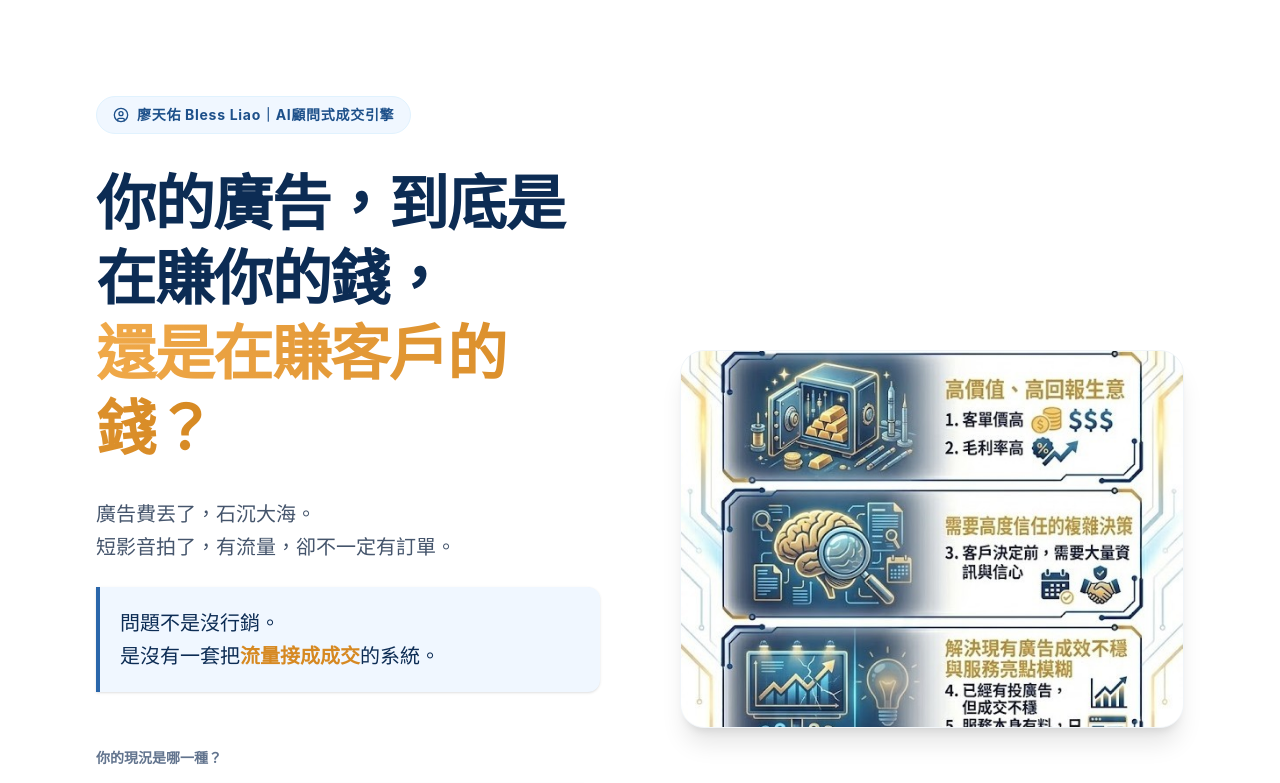
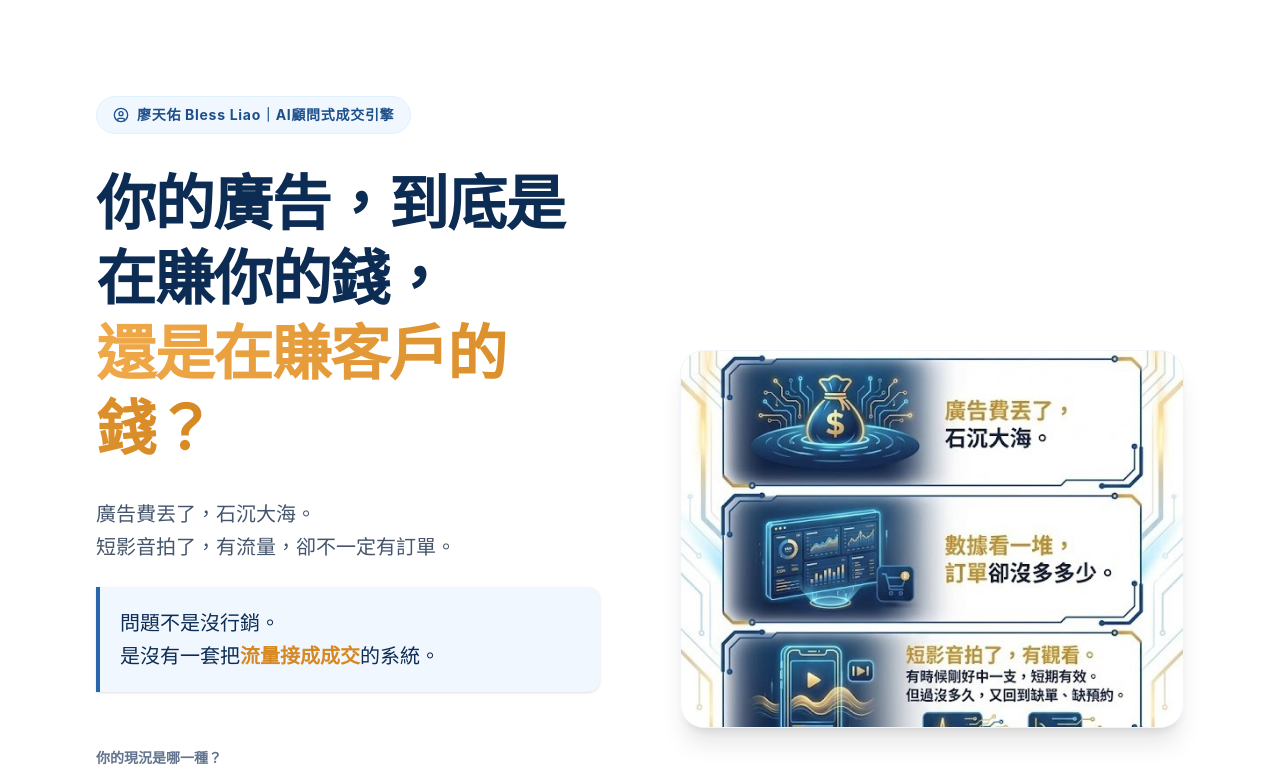
Before and after one commit to bless25min/AD, a React (Vite) app: page / in a window 1280 px wide. Shown: the top 783 px of the page. Built offline with nearby package versions, Linux system fonts and the light colour scheme.

Commit message:
Update HomePage.tsx

```diff
--- a/src/pages/HomePage.tsx
+++ b/src/pages/HomePage.tsx
@@ -106,7 +106,7 @@ export const HomePage = () => {
             <div className="w-full lg:w-1/2 relative">
               <div className="aspect-[4/5] md:aspect-square lg:aspect-[4/3] rounded-3xl bg-slate-50 border border-slate-100 overflow-hidden flex items-center justify-center relative group shadow-xl">
                 <div className="absolute inset-0 bg-gradient-to-br from-brand-100/30 to-transparent"></div>
-                <img src="/images/這套方式適合誰.jpg" alt="這套方式適合誰" className="absolute inset-0 w-full h-full object-cover opacity-95 transition-opacity hover:opacity-100" />
+                <img src="/images/共通點.jpg" alt="共通點" className="absolute inset-0 w-full h-full object-cover opacity-95 transition-opacity hover:opacity-100" />
               </div>
             </div>
           </div>
@@ -154,7 +154,6 @@ export const HomePage = () => {
                        你已經有做行銷，也接近目標。<br />
                        只是沒有讓客戶輕鬆的認識你，<span className="text-brand-600 font-bold block mt-1">自然而然的轉變成訂單。</span>
                     </p>
-                    <img src="/images/共通點.jpg" alt="共通點" className="w-full rounded-2xl mt-8 border border-slate-200 shadow-md" />
                   </div>
 
                   {/* 第二層解鎖選項 */}
@@ -375,7 +374,12 @@ export const HomePage = () => {
             className="pt-24 pb-32 max-w-5xl mx-auto px-4 sm:px-6 lg:px-8 text-center"
           >
             <div className="mb-16">
-              {/* 第五區塊視覺焦點 */}
+              {/* 第五區塊：這套方式適合誰 */}
+              <div className="w-full max-w-4xl mx-auto rounded-[2rem] bg-white border border-slate-200 overflow-hidden shadow-xl mb-24">
+                <img src="/images/這套方式適合誰.jpg" alt="這套方式適合誰" className="w-full h-auto object-contain" />
+              </div>
+
+              {/* 結尾視覺焦點 */}
               <div className="w-32 h-32 md:w-40 md:h-40 mx-auto rounded-full bg-white border border-slate-100 flex items-center justify-center mb-8 shadow-2xl shadow-brand-900/10 relative overflow-hidden">
                 <img src="/images/logo.jpg" alt="Logo" className="absolute inset-0 w-full h-full object-cover" />
               </div>
```
